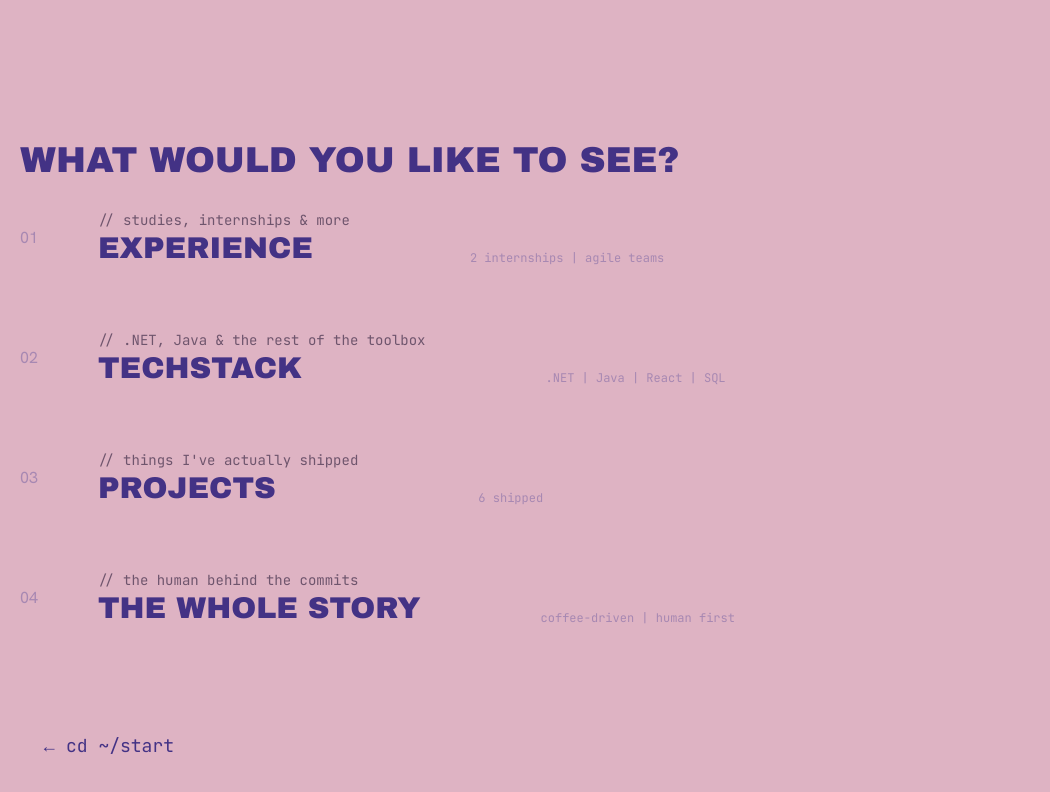
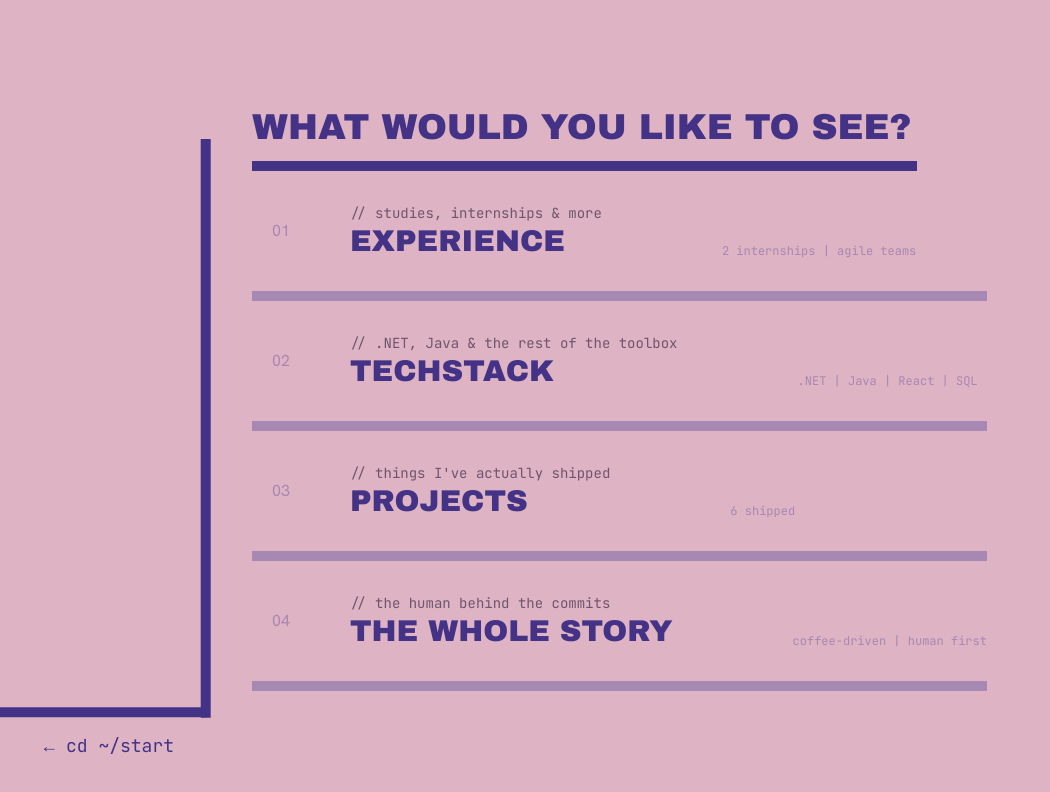
Before and after one commit to liluppis/portfolio_fe, a Next.js app: page /menu in a window 1280 px wide. Shown: the top 792 px of the page, without its empty margins (0-1050 px from the left). Built offline with nearby package versions, Linux system fonts and the light colour scheme.

Commit message:
add: timeline comp to menu/page.tsx

```diff
--- a/src/app/menu/page.tsx
+++ b/src/app/menu/page.tsx
@@ -1,13 +1,30 @@
 import Link from "next/link"
 import { MenuItem } from "@/components/menu-items"
 import { motion } from "motion/react"
+import { Timeline } from "@/components/timeline"
 
 export default function Menu() {
   return (
     <main className="bg-pink min-h-screen flex flex-col justify-center items-start relative">
-      <div className="flex flex-row w-[750px]">
+      <Timeline viewBox="0 0 1120 720">
+        <path
+          d="M 180 125 V 646"
+          stroke="var(--color-purple)"
+          strokeWidth={10}
+          fill="none"
+          vectorEffect="non-scaling-stroke"
+        />
+        <path
+          d="M 180 641 H 0"
+          stroke="var(--color-purple)"
+          strokeWidth={10}
+          fill="none"
+          vectorEffect="non-scaling-stroke"
+        />
+      </Timeline>
+      <div className="flex flex-row w-[750px] relative z-10 ml-63">
         <div className="flex flex-col">
-          <h1 className="text-purple font-heading text-4xl ml-5 leading-none">
+          <h1 className="text-purple font-heading text-4xl leading-none border-b-10 border-purple pb-4 w-[665px]">
             WHAT WOULD YOU LIKE TO SEE?
           </h1>
 
--- a/src/components/menu-items.tsx
+++ b/src/components/menu-items.tsx
@@ -17,7 +17,7 @@ export function MenuItem({
 }: MenuItemProps) {
   return (
     <Link href={href} className="group block">
-      <div className="flex flex-row justify-items-center items-center gap-15 pl-5 py-8 transition-colors group-hover:bg-background">
+      <div className="flex flex-row justify-items-center items-center gap-15 pl-5 py-8 transition-colors group-hover:bg-background border-b-10 border-light-purple">
         <p className="text-light-purple group-hover:text-orange transition-colors">
           {number}
         </p>
```
